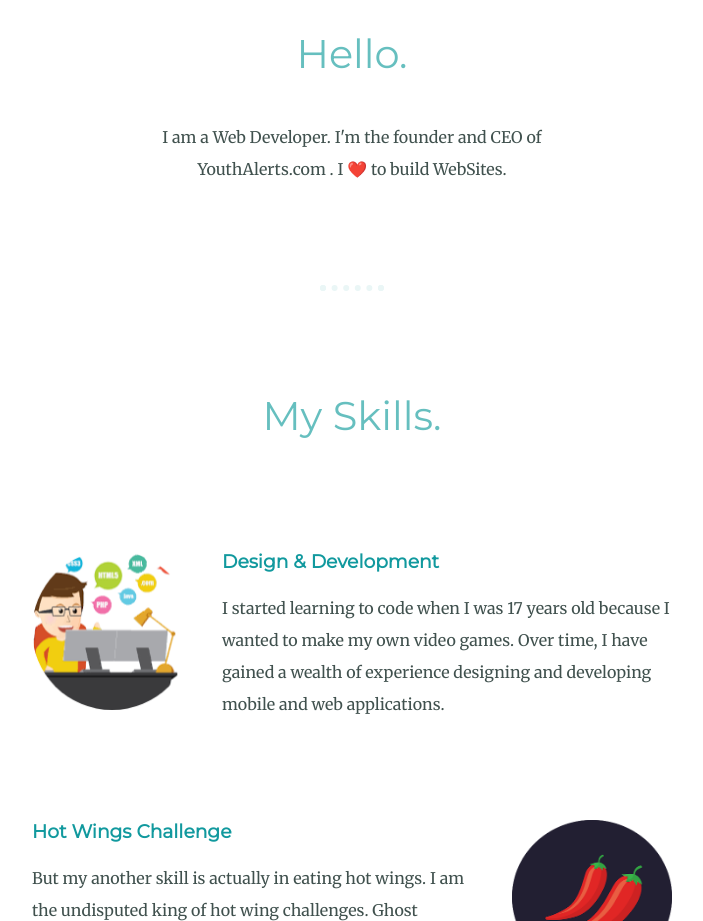
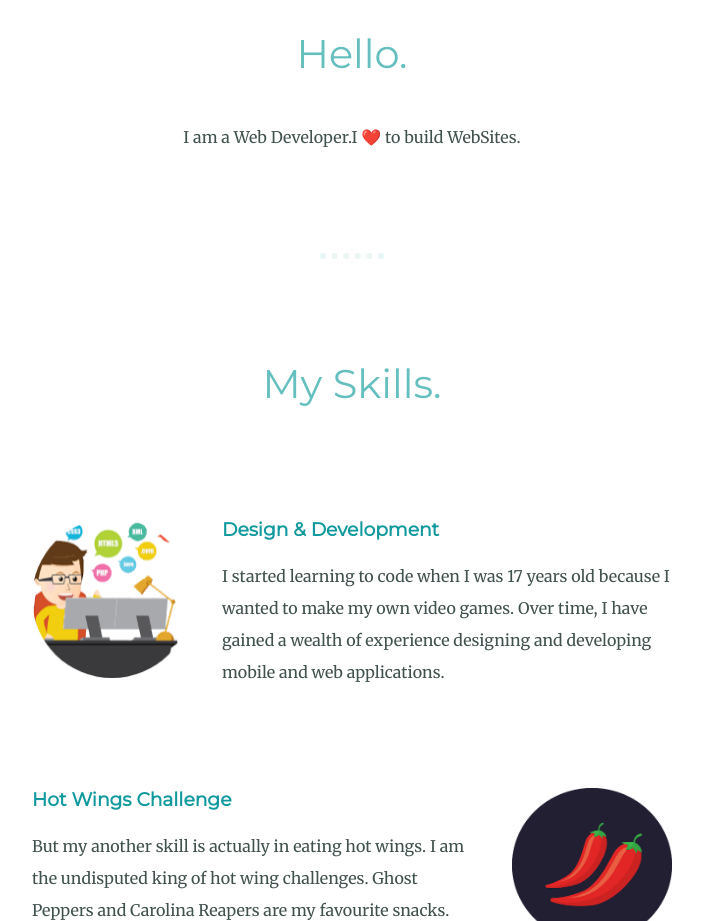
Before and after one commit to ujjwalrajput7/Personal_website, a plain HTML site: page index.html in a window 1280 px wide. Shown: the part 1060-1981 px from the top of the page, without its empty margins (288-991 px from the left). Drawn offline with Linux system fonts and the light colour scheme.

Commit message:
HTML File

```diff
--- a/index.html
+++ b/index.html
@@ -24,7 +24,7 @@
     <div class="profile">
       <img src="Male.jpg" alt="Logo">
       <h2>Hello.</h2>
-      <p class="intro">I am a Web Developer. I'm the founder and CEO of YouthAlerts.com . I ❤️ to build WebSites.</p>
+      <p class="intro">I am a Web Developer.I ❤️ to build WebSites.</p>
     </div>
     <hr>
     <div class="skills">
```
